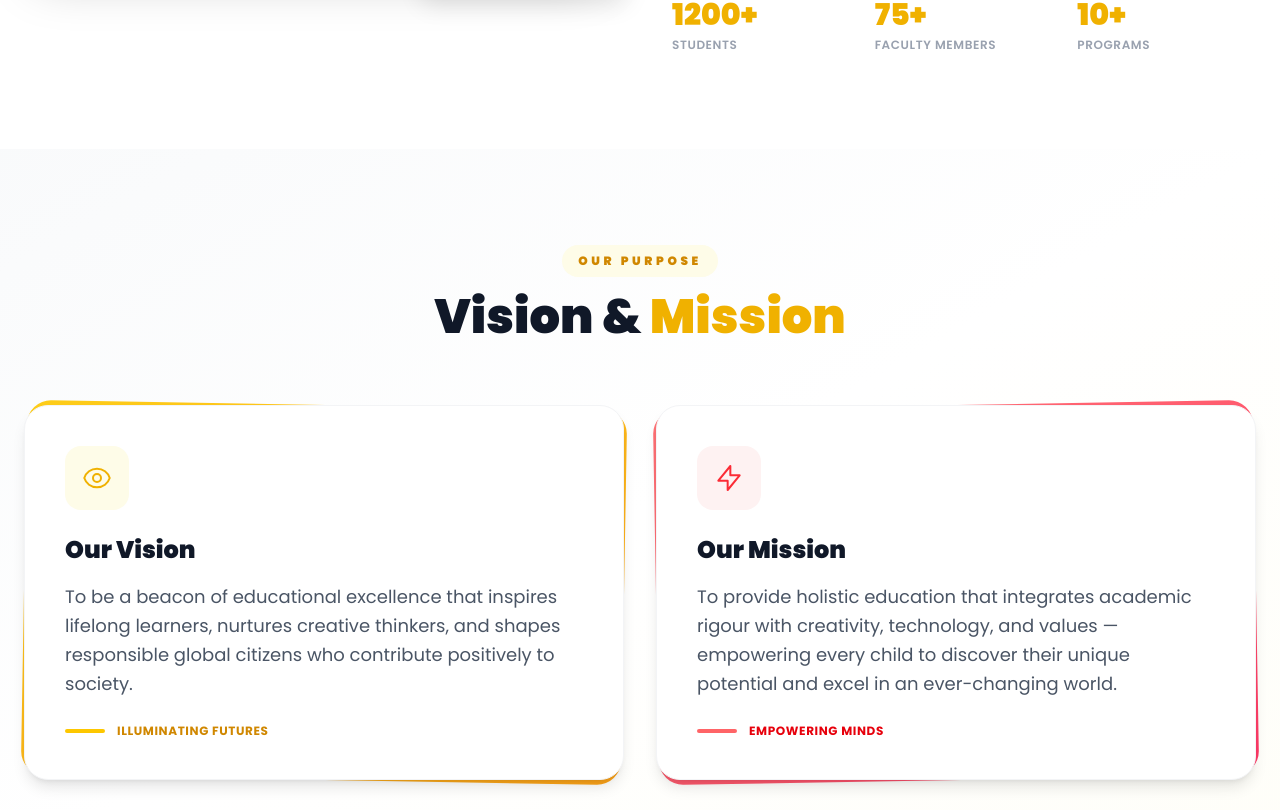
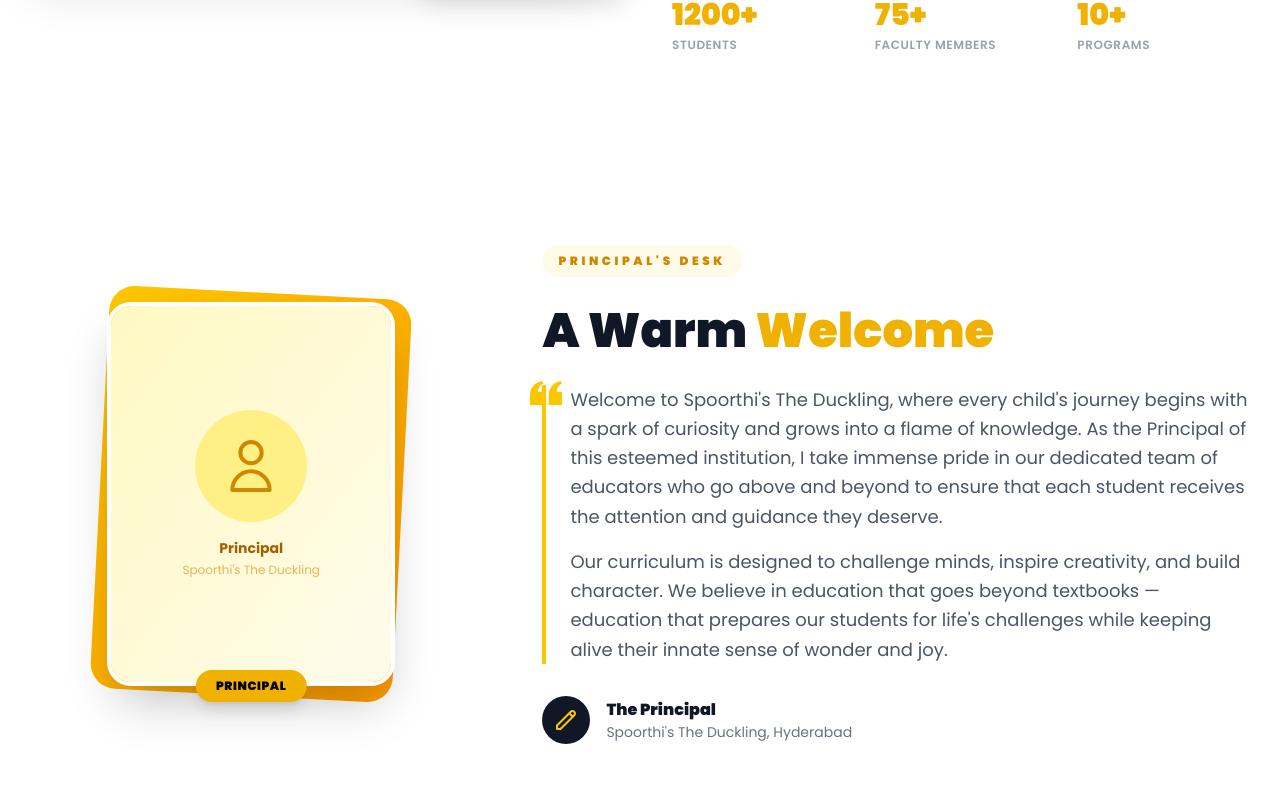
Before and after one commit to nadapanabhargavsai-creator/spoorthi-s-demo, a Next.js app: page /about in a window 1280 px wide. Shown: the part 1470-2280 px from the top of the page. Built offline with nearby package versions, Linux system fonts and the light colour scheme.

Commit message:
added the play school franchise file

```diff
--- a/app/(mainschool)/about/page.tsx
+++ b/app/(mainschool)/about/page.tsx
@@ -257,78 +257,6 @@
         </div>
       </section>
 
-      {/* ═══════════════════  VISION & MISSION  ═══════════════════ */}
-      <section className="py-24 px-6 bg-gradient-to-br from-gray-50 via-white to-yellow-50/30">
-        <div className="max-w-7xl mx-auto">
-          <motion.div
-            initial="hidden"
-            whileInView="visible"
-            viewport={{ once: true, margin: "-100px" }}
-            variants={fadeUp}
-            className="text-center mb-16"
-          >
-            <span className="inline-block text-xs font-black uppercase tracking-[0.3em] text-yellow-600 bg-yellow-50 px-4 py-2 rounded-full mb-4">
-              Our Purpose
-            </span>
-            <h2 className="text-4xl md:text-5xl font-black text-gray-900">
-              Vision & <span className="text-yellow-500">Mission</span>
-            </h2>
-          </motion.div>
-
-          <div className="grid md:grid-cols-2 gap-8">
-            {/* Vision */}
-            <motion.div
-              initial="hidden"
-              whileInView="visible"
-              viewport={{ once: true, margin: "-100px" }}
-              variants={fadeLeft}
-              className="relative group"
-            >
-              <div className="absolute inset-0 bg-gradient-to-br from-yellow-400 to-amber-500 rounded-3xl transform rotate-1 group-hover:rotate-2 transition-transform duration-500 opacity-90" />
-              <div className="relative bg-white rounded-3xl p-10 shadow-lg border border-gray-100 group-hover:-translate-y-1 transition-transform duration-500">
-                <div className="w-16 h-16 rounded-2xl bg-yellow-50 flex items-center justify-center mb-6">
-                  <svg className="w-8 h-8 text-yellow-500" fill="none" stroke="currentColor" viewBox="0 0 24 24"><path strokeLinecap="round" strokeLinejoin="round" strokeWidth={1.5} d="M15 12a3 3 0 11-6 0 3 3 0 016 0z" /><path strokeLinecap="round" strokeLinejoin="round" strokeWidth={1.5} d="M2.458 12C3.732 7.943 7.523 5 12 5c4.478 0 8.268 2.943 9.542 7-1.274 4.057-5.064 7-9.542 7-4.477 0-8.268-2.943-9.542-7z" /></svg>
-                </div>
-                <h3 className="text-2xl font-black text-gray-900 mb-4">Our Vision</h3>
-                <p className="text-gray-600 leading-relaxed text-lg">
-                  To be a beacon of educational excellence that inspires lifelong learners, nurtures creative
-                  thinkers, and shapes responsible global citizens who contribute positively to society.
-                </p>
-                <div className="mt-6 flex items-center gap-3">
-                  <div className="w-10 h-1 rounded-full bg-yellow-400" />
-                  <span className="text-xs font-bold text-yellow-600 uppercase tracking-wider">Illuminating Futures</span>
-                </div>
-              </div>
-            </motion.div>
-
-            {/* Mission */}
-            <motion.div
-              initial="hidden"
-              whileInView="visible"
-              viewport={{ once: true, margin: "-100px" }}
-              variants={fadeRight}
-              className="relative group"
-            >
-              <div className="absolute inset-0 bg-gradient-to-br from-red-400 to-rose-500 rounded-3xl transform -rotate-1 group-hover:-rotate-2 transition-transform duration-500 opacity-90" />
-              <div className="relative bg-white rounded-3xl p-10 shadow-lg border border-gray-100 group-hover:-translate-y-1 transition-transform duration-500">
-                <div className="w-16 h-16 rounded-2xl bg-red-50 flex items-center justify-center mb-6">
-                  <svg className="w-8 h-8 text-red-500" fill="none" stroke="currentColor" viewBox="0 0 24 24"><path strokeLinecap="round" strokeLinejoin="round" strokeWidth={1.5} d="M13 10V3L4 14h7v7l9-11h-7z" /></svg>
-                </div>
-                <h3 className="text-2xl font-black text-gray-900 mb-4">Our Mission</h3>
-                <p className="text-gray-600 leading-relaxed text-lg">
-                  To provide holistic education that integrates academic rigour with creativity, technology,
-                  and values — empowering every child to discover their unique potential and excel in an
-                  ever-changing world.
-                </p>
-                <div className="mt-6 flex items-center gap-3">
-                  <div className="w-10 h-1 rounded-full bg-red-400" />
-                  <span className="text-xs font-bold text-red-600 uppercase tracking-wider">Empowering Minds</span>
-                </div>
-              </div>
-            </motion.div>
-          </div>
-        </div>
-      </section>
 
       {/* ═══════════════════  PRINCIPAL'S MESSAGE  ═══════════════════ */}
       <section className="py-24 px-6 bg-white">
```
